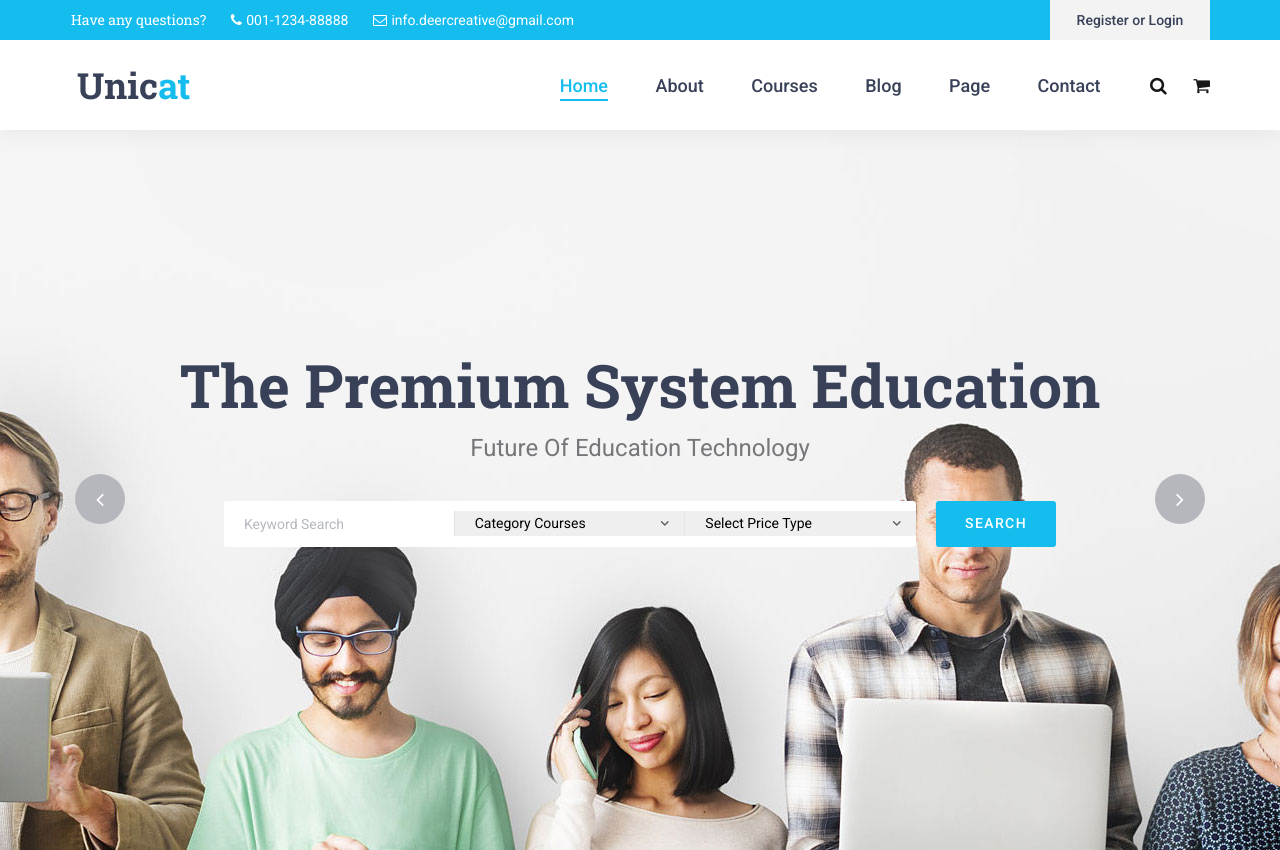
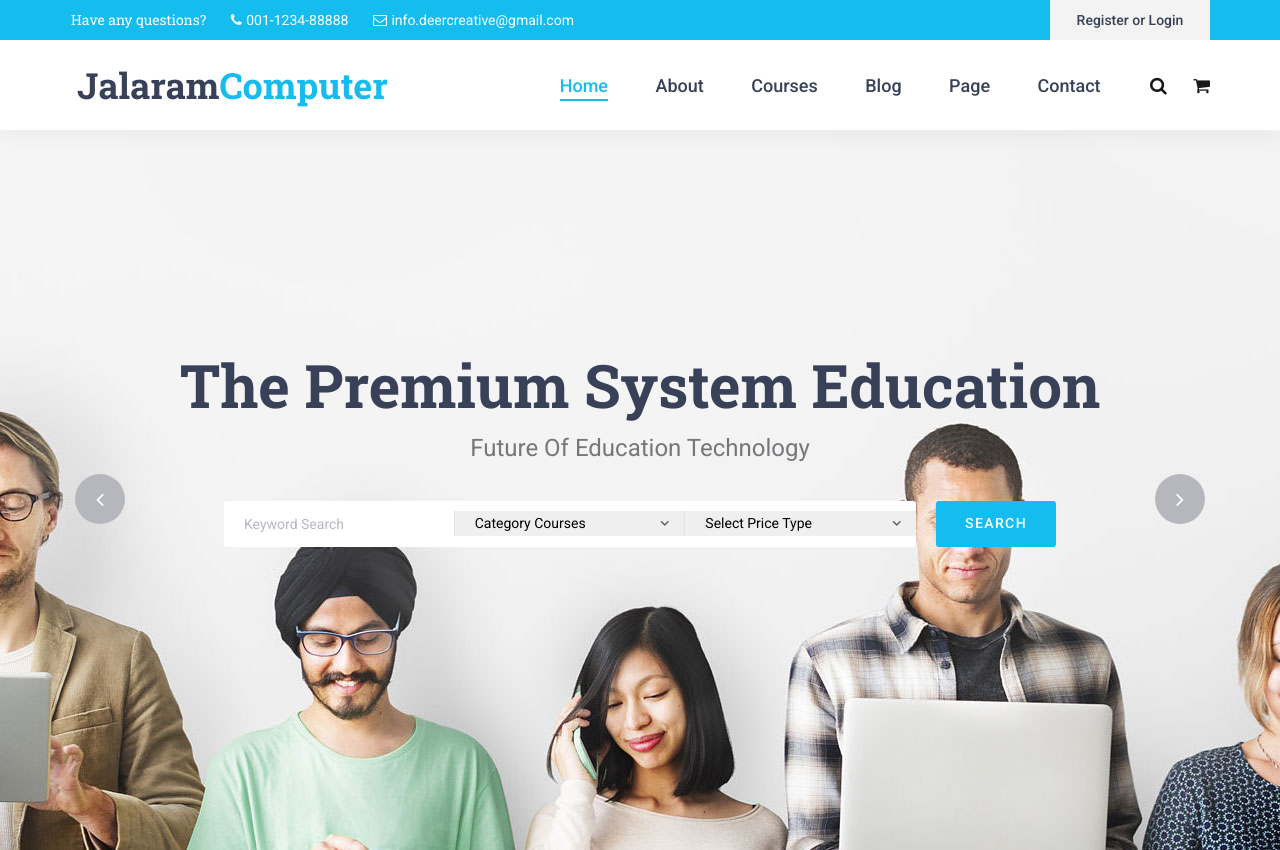
Before and after one commit to immayurpanchal/jalaramcomputer, a plain HTML site: page index.html in a window 1280 px wide. Shown: the top 850 px of the page. Drawn offline with Linux system fonts and the light colour scheme.

Commit message:
Changed Title Name to Jalaram Computer

```diff
--- a/index.html
+++ b/index.html
@@ -1,7 +1,7 @@
 <!DOCTYPE html>
 <html lang="en">
 <head>
-<title>Unicat</title>
+<title>Jalaram Computer Education</title>
 <meta charset="utf-8">
 <meta http-equiv="X-UA-Compatible" content="IE=edge">
 <meta name="description" content="Unicat project">
@@ -58,7 +58,7 @@
 						<div class="header_content d-flex flex-row align-items-center justify-content-start">
 							<div class="logo_container">
 								<a href="#">
-									<div class="logo_text">Unic<span>at</span></div>
+									<div class="logo_text">Jalaram<span>Computer</span></div>
 								</a>
 							</div>
 							<nav class="main_nav_contaner ml-auto">
```
